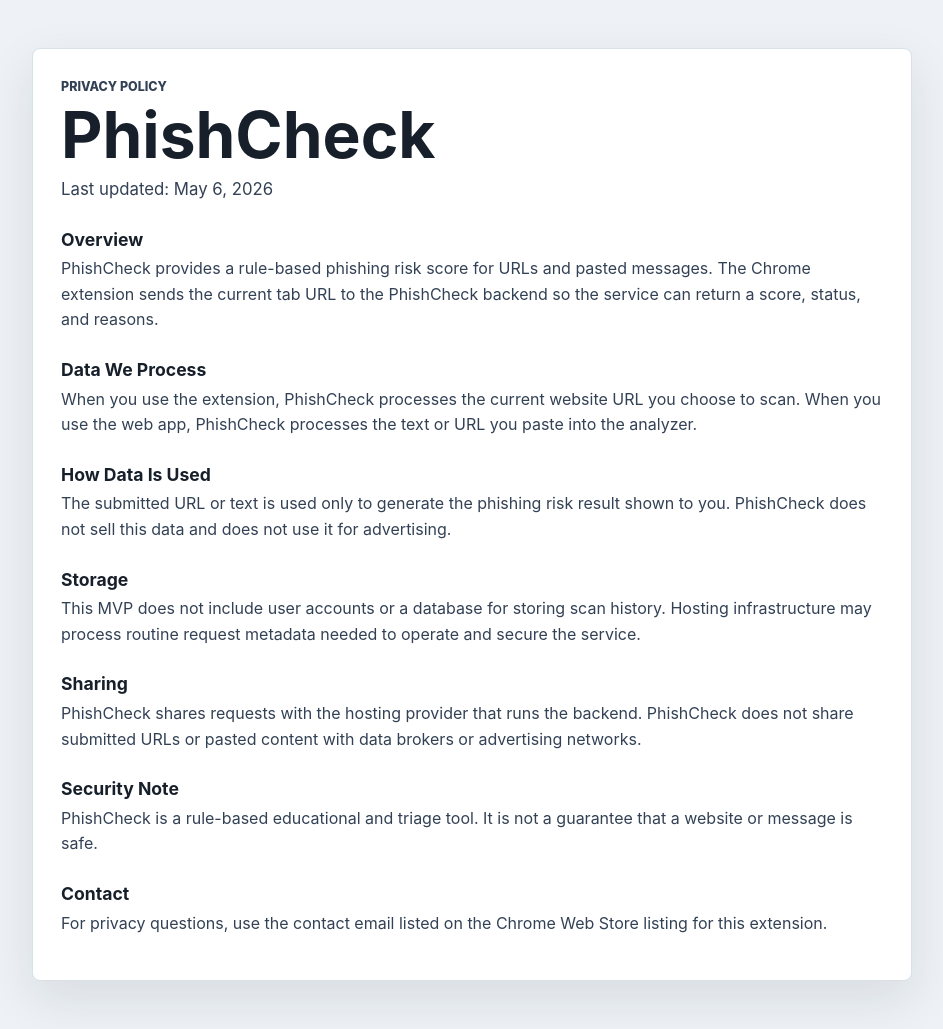
After one commit to jxyf99/phishcheck, a Flask app: page /privacy in a window 1280 px wide. The commit adds this page. Shown: the whole page, without its empty margins (168-1111 px from the left). Run offline with Flask 3, Linux system fonts and the light colour scheme.

Commit message:
Prepare extension for Chrome Web Store

```diff
--- a/app.py
+++ b/app.py
@@ -16,6 +16,11 @@ def index():
         result = analyze_text(sample)
 
     return render_template("index.html", result=result, sample=sample)
+
+
+@app.route("/privacy")
+def privacy():
+    return render_template("privacy.html")
 
 
 @app.route("/api/analyze-url", methods=["POST", "OPTIONS"])
--- a/chrome-extension/popup.html
+++ b/chrome-extension/popup.html
@@ -42,6 +42,10 @@
       </section>
 
       <p id="errorMessage" class="error" hidden></p>
+      <footer>
+        <span>Rule-based beta, not a safety guarantee.</span>
+        <a href="https://phishcheck-qnp6.onrender.com/privacy" target="_blank" rel="noreferrer">Privacy</a>
+      </footer>
     </main>
 
     <script src="popup.js"></script>
--- a/static/styles.css
+++ b/static/styles.css
@@ -250,3 +250,31 @@ h3 {
     min-height: 280px;
   }
 }
+
+.policy-page {
+  width: min(880px, calc(100% - 32px));
+  margin: 0 auto;
+  padding: 48px 0;
+}
+
+.policy-content {
+  border: 1px solid var(--border);
+  border-radius: 8px;
+  background: var(--surface);
+  box-shadow: var(--shadow);
+  padding: 28px;
+}
+
+.policy-content h1 {
+  font-size: clamp(2.2rem, 6vw, 4rem);
+}
+
+.policy-content h2 {
+  margin: 28px 0 8px;
+  font-size: 1.1rem;
+}
+
+.policy-content p {
+  color: #334155;
+  line-height: 1.6;
+}
--- /dev/null
+++ b/templates/privacy.html
@@ -0,0 +1,39 @@
+<!doctype html>
+<html lang="en">
+  <head>
+    <meta charset="utf-8">
+    <meta name="viewport" content="width=device-width, initial-scale=1">
+    <title>Privacy Policy - PhishCheck</title>
+    <link rel="stylesheet" href="{{ url_for('static', filename='styles.css') }}">
+  </head>
+  <body>
+    <main class="policy-page">
+      <section class="policy-content">
+        <p class="eyebrow">Privacy Policy</p>
+        <h1>PhishCheck</h1>
+        <p class="intro-copy">Last updated: May 6, 2026</p>
+
+        <h2>Overview</h2>
+        <p>PhishCheck provides a rule-based phishing risk score for URLs and pasted messages. The Chrome extension sends the current tab URL to the PhishCheck backend so the service can return a score, status, and reasons.</p>
+
+        <h2>Data We Process</h2>
+        <p>When you use the extension, PhishCheck processes the current website URL you choose to scan. When you use the web app, PhishCheck processes the text or URL you paste into the analyzer.</p>
+
+        <h2>How Data Is Used</h2>
+        <p>The submitted URL or text is used only to generate the phishing risk result shown to you. PhishCheck does not sell this data and does not use it for advertising.</p>
+
+        <h2>Storage</h2>
+        <p>This MVP does not include user accounts or a database for storing scan history. Hosting infrastructure may process routine request metadata needed to operate and secure the service.</p>
+
+        <h2>Sharing</h2>
+        <p>PhishCheck shares requests with the hosting provider that runs the backend. PhishCheck does not share submitted URLs or pasted content with data brokers or advertising networks.</p>
+
+        <h2>Security Note</h2>
+        <p>PhishCheck is a rule-based educational and triage tool. It is not a guarantee that a website or message is safe.</p>
+
+        <h2>Contact</h2>
+        <p>For privacy questions, use the contact email listed on the Chrome Web Store listing for this extension.</p>
+      </section>
+    </main>
+  </body>
+</html>
```
Also changed, not shown: CHROME_WEB_STORE.md (added, +91 -0 lines), chrome-extension/popup.css (+21 -0 lines), README.md, chrome-extension/icons/icon128.png (added), chrome-extension/icons/icon16.png (added), chrome-extension/icons/icon32.png (added), chrome-extension/icons/icon48.png (added), chrome-extension/manifest.json, 1 other file.
